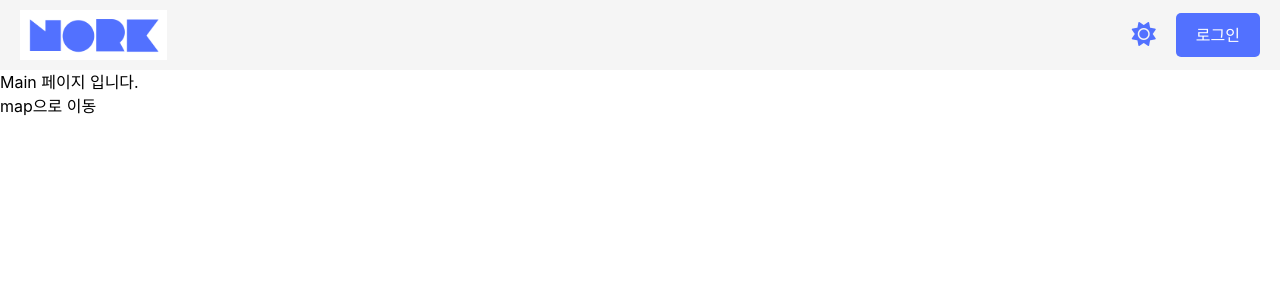
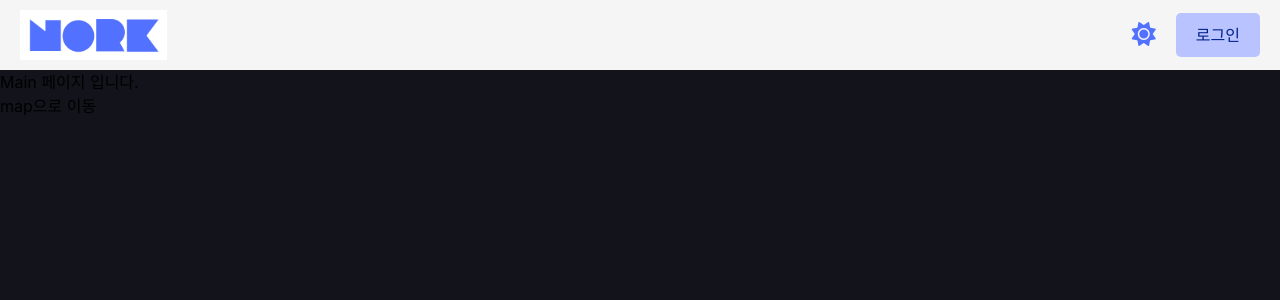
Before and after one commit to strangebros/nork-frontent, a Vue app: page / in a window 1280 px wide. Shown: the top 300 px of the page. Built offline with nearby package versions, Linux system fonts and the light colour scheme; a web font is replaced by a local one.

Commit message:
feat: 기존 vue에 themeStore 정보가 적용되도록 변경

```diff
--- a/src/App.vue
+++ b/src/App.vue
@@ -3,14 +3,19 @@
 import { RouterView } from "vue-router";
 import { useLayoutStore } from "@/stores/layout";
 import Header from "@/components/layout/Header.vue";
+import { useThemeStore } from '@/stores/theme';
 
+const themeStore = useThemeStore();
 const layoutStore = useLayoutStore();
+
 const showHeader = computed(() => layoutStore.showHeader);
 </script>
 
 <template>
-  <Header v-if="showHeader" />
-  <RouterView />
+  <div class="h-screen" :class="{ dark: themeStore.darkMode }">
+    <Header v-if="showHeader" />
+  <RouterView class="h-full bg-background-light dark:bg-background-dark" />
+  </div>
 </template>
 
 <style scoped></style>
--- a/src/components/common/WorkspaceCard.vue
+++ b/src/components/common/WorkspaceCard.vue
@@ -1,7 +1,11 @@
-<script setup></script>
+<script setup>
+import { useThemeStore } from '@/stores/theme';
+
+const themeStore = useThemeStore();
+</script>
 
 <template>
-  <div>
+  <div :class="{ dark: themeStore.darkMode }">
     <h1>WorkspaceCard 컴포넌트 입니다.</h1>
   </div>
 </template>
--- a/src/components/layout/Header.vue
+++ b/src/components/layout/Header.vue
@@ -31,17 +31,19 @@
 </script>
 
 <template>
-  <header class="header" :class="{ dark: themeStore.darkMode }">
+  <div :class="{ dark: themeStore.darkMode }">
+    <header class="header" >
     <router-link to="/" class="logo">
       <img src="@/assets/img/logo/navbar_logo.svg" alt="Logo" />
     </router-link>
     <div class="right-section">
-      <button class="theme-button" @click="toggleTheme">
-        <i :class="themeIconClass"></i>
+      <button class="theme-button color-primary-light dark:color-primary-dark" @click="toggleTheme">
+        <i :class="themeIconClass "></i>
       </button>
-      <router-link to="/login" class="login-button">로그인</router-link>
+      <router-link to="/login" class="login-button bg-primary-light dark:bg-primary-dark text-onPrimary-light dark:text-onPrimary-dark">로그인</router-link>
     </div>
   </header>
+  </div>
 </template>
 
 <style scoped>
@@ -89,8 +91,6 @@
 }
 
 .login-button {
-  background-color: #5271ff;
-  color: white;
   padding: 10px 20px;
   border-radius: 5px;
   text-decoration: none;
--- a/src/views/Auth/LoginView.vue
+++ b/src/views/Auth/LoginView.vue
@@ -2,7 +2,9 @@
 import { ref } from "vue";
 import { useRouter } from "vue-router";
 import { useAuthStore } from "@/stores/auth";
+import { useThemeStore } from '@/stores/theme';
 
+const themeStore = useThemeStore();
 const authStore = useAuthStore();
 const router = useRouter();
 
@@ -23,7 +25,7 @@
 </script>
 
 <template>
-  <main class="login-container">
+  <main class="login-container" :class="{ dark: themeStore.darkMode }">
     <div class="login-box">
       <img
         src="@/assets/img/logo/content_logo.svg"
--- a/src/views/Auth/SignUpView.vue
+++ b/src/views/Auth/SignUpView.vue
@@ -1,7 +1,11 @@
-<script setup></script>
+<script setup>
+import { useThemeStore } from '@/stores/theme';
+
+const themeStore = useThemeStore();
+</script>
 
 <template>
-  <div>
+  <div :class="{ dark: themeStore.darkMode }">
     <h1>회원가입 페이지 입니다.</h1>
   </div>
 </template>
--- a/src/views/Home/HomeView.vue
+++ b/src/views/Home/HomeView.vue
@@ -1,11 +1,13 @@
 <script setup>
 import { useRouter } from "vue-router";
+import { useThemeStore } from '@/stores/theme';
 
+const themeStore = useThemeStore();
 const router = useRouter();
 </script>
 
 <template>
-  <div>
+  <div :class="{ dark: themeStore.darkMode }">
     <h1>Main 페이지 입니다.</h1>
     <RouterLink to="/map"> map으로 이동 </RouterLink>
   </div>
--- a/src/views/Map/MapView.vue
+++ b/src/views/Map/MapView.vue
@@ -2,7 +2,9 @@
 import { onMounted, onBeforeUnmount } from "vue";
 import { useLayoutStore } from "@/stores/layout";
 import { useRouter } from "vue-router";
+import { useThemeStore } from '@/stores/theme';
 
+const themeStore = useThemeStore();
 const layoutStore = useLayoutStore();
 const router = useRouter();
 
@@ -16,7 +18,7 @@
 </script>
 
 <template>
-  <div>
+  <div :class="{ dark: themeStore.darkMode }">
     <h1>map 페이지 입니다.</h1>
     <RouterLink to="/"> home으로 이동 </RouterLink>
   </div>
--- a/src/views/User/MypageView.vue
+++ b/src/views/User/MypageView.vue
@@ -1,7 +1,11 @@
-<script setup></script>
+<script setup>
+import { useThemeStore } from '@/stores/theme';
+
+const themeStore = useThemeStore();
+</script>
 
 <template>
-  <div>
+  <div :class="{ dark: themeStore.darkMode }">
     <h1>Mypage 페이지 입니다.</h1>
   </div>
 </template>
--- a/src/views/Work/WorkView.vue
+++ b/src/views/Work/WorkView.vue
@@ -1,7 +1,11 @@
-<script setup></script>
+<script setup>
+import { useThemeStore } from '@/stores/theme';
+
+const themeStore = useThemeStore();
+</script>
 
 <template>
-  <div>
+  <div :class="{ dark: themeStore.darkMode }">
     <h1>work 페이지 입니다.</h1>
   </div>
 </template>
--- a/src/views/Workspace/WorkspaceView.vue
+++ b/src/views/Workspace/WorkspaceView.vue
@@ -1,7 +1,11 @@
-<script setup></script>
+<script setup>
+import { useThemeStore } from '@/stores/theme';
+
+const themeStore = useThemeStore();
+</script>
 
 <template>
-  <div>
+  <div :class="{ dark: themeStore.darkMode }">
     <h1>workspace 페이지 입니다.</h1>
   </div>
 </template>
--- a/tailwind.config.js
+++ b/tailwind.config.js
@@ -4,6 +4,7 @@
   content: [
     "./index.html",
     "./src/**/*.{vue,js,ts,jsx,tsx}",
+    "./src/App.vue",
   ],
   theme: {
     extend: {
```
